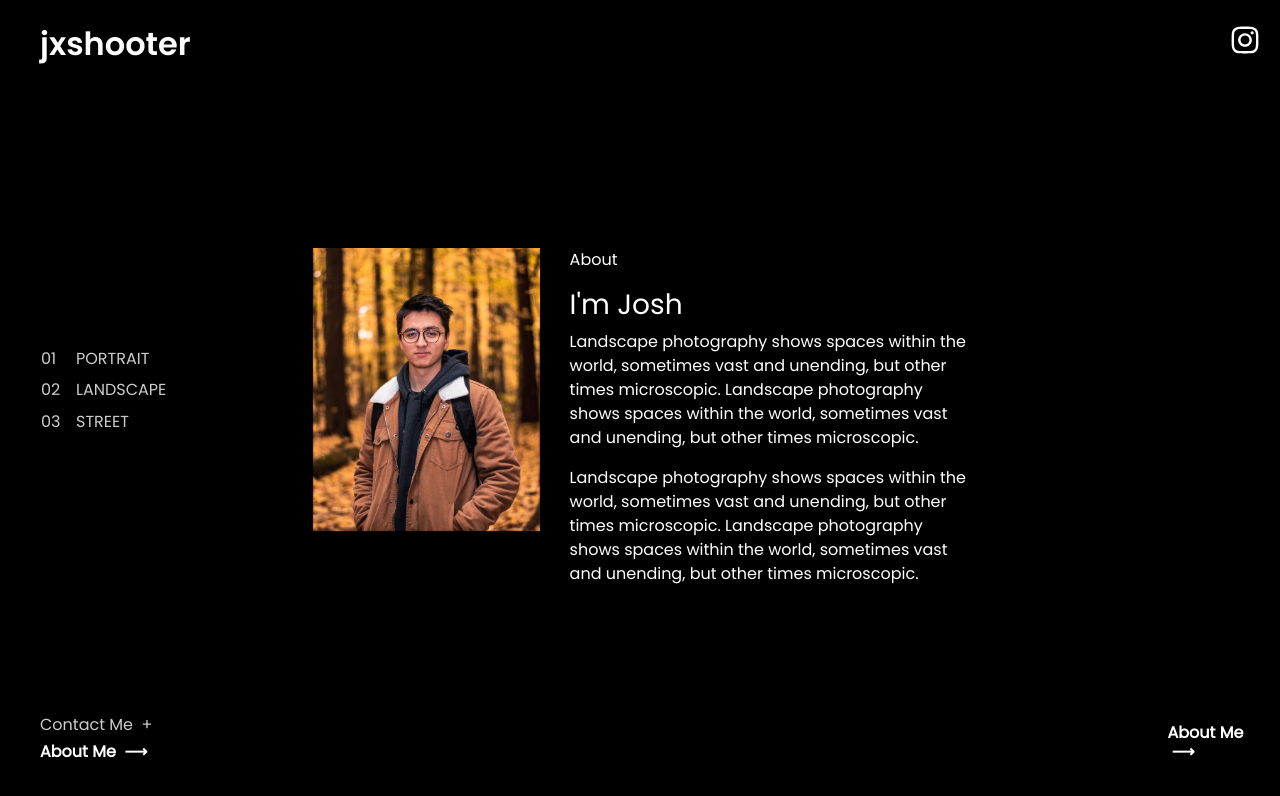
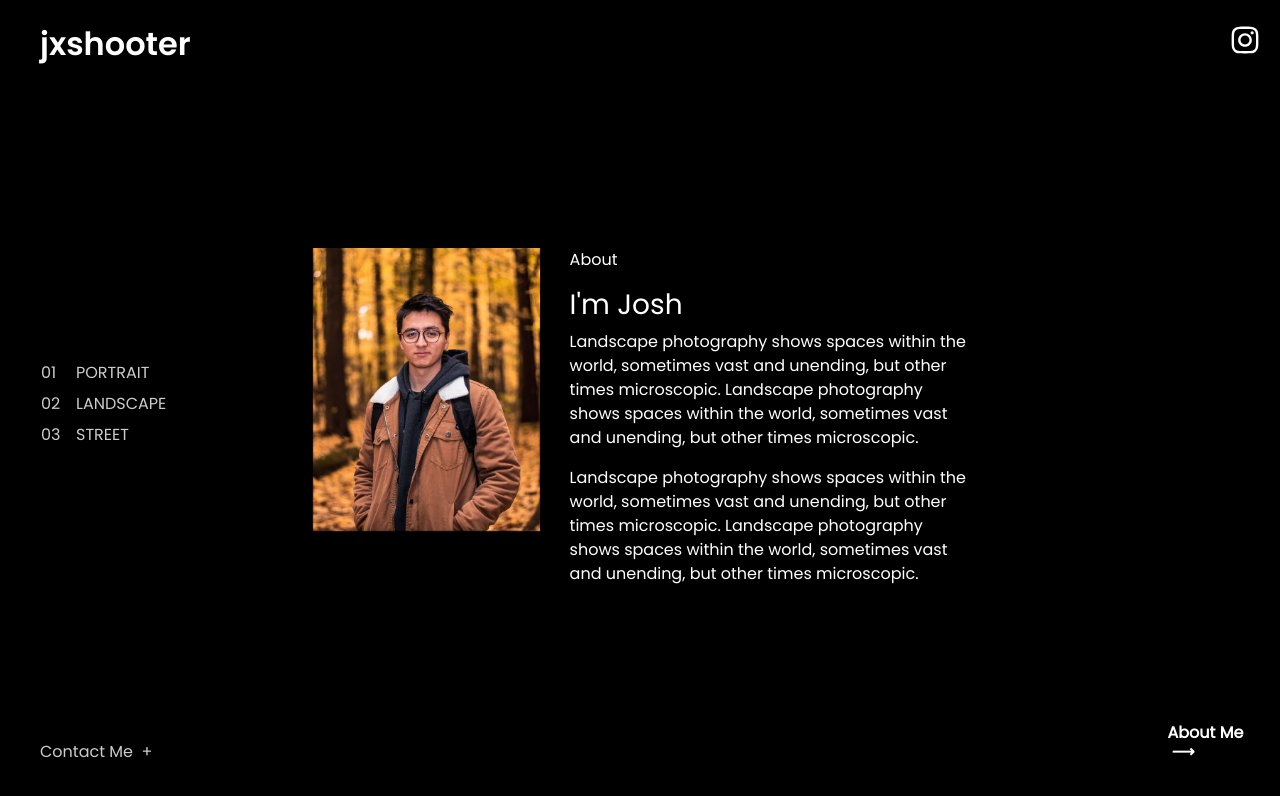
Before and after one commit to JJwilkin/Photo_Portfolio, a React (Create React App) app: page /about in a window 1280 px wide. Shown: the top 796 px of the page. Built offline with nearby package versions, Linux system fonts and the light colour scheme.

Commit message:
fix ui glitch

```diff
--- a/src/components/Menu.js
+++ b/src/components/Menu.js
@@ -136,7 +136,8 @@ export default function Menu(props) {
             >
               Contact Me &nbsp;+
             </h6>
-            <Link
+            </Link>
+            {desktop ? null:  <Link
               to="/about"
               onClick={() => {
                 if (!desktop) {
@@ -152,8 +153,9 @@ export default function Menu(props) {
               >
                 About Me &nbsp;&#10230;
               </h6>
-            </Link>
-          </Link>
+            </Link>}
+
+
         </div>
       </Fade>
     </div>
```
Also changed, not shown: 1 other file (tests, documents, lock files or other folders).
